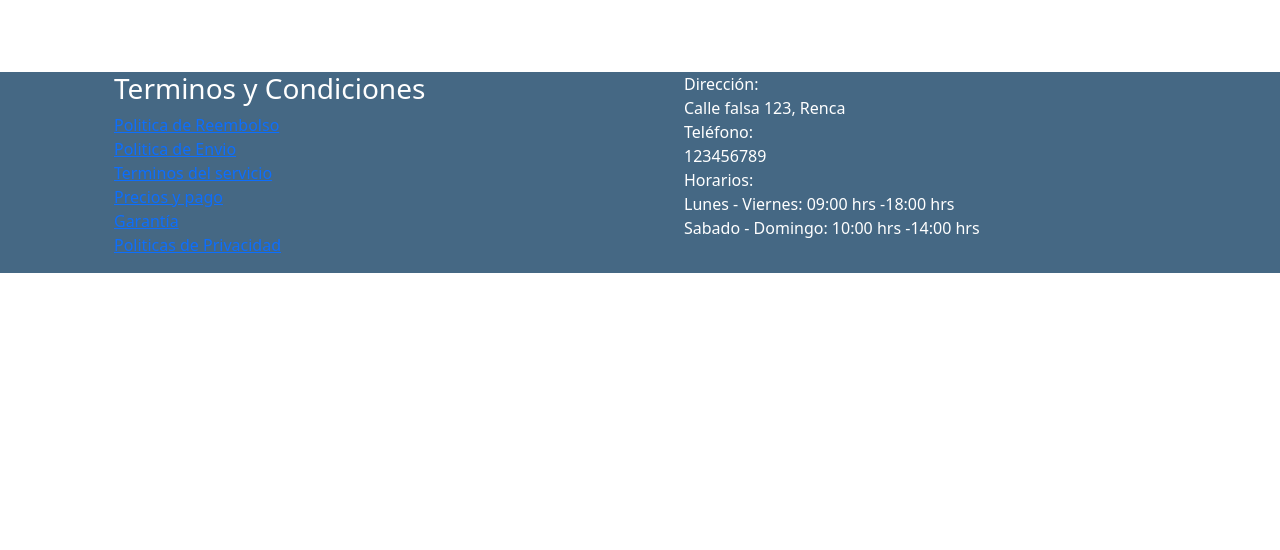
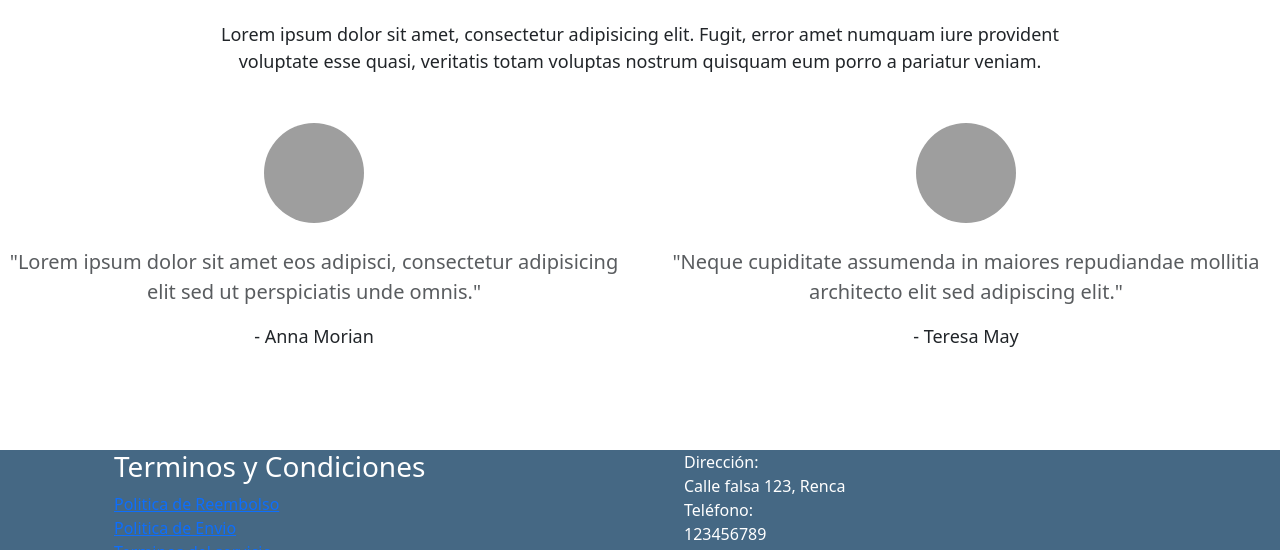
Before and after one commit to IsaakCov/proyectoIntegradorTallerDiseno, a plain HTML site: page index.html in a window 1280 px wide. Shown: the part 2675-3225 px from the top of the page. Before the commit the page ends 2948 px from the top, so only its background shows below. Drawn offline with nearby package versions, Linux system fonts and the light colour scheme; grey boxes are pictures that could not be loaded.

Commit message:
terminando actividades del dia

```diff
--- a/index.html
+++ b/index.html
@@ -179,11 +179,6 @@
         </div>
     </section>
 
-    <section>
-        <div class="container">
-            <h1>Testimonios</h1>
-        </div>
-    </section>
 
     <section>
         <div class="container mt-4 border bg-light shadow" id="cont">
@@ -241,7 +236,43 @@
 
     </section>
 
+    <section>
+      <div class="row d-flex justify-content-center mt-5">
+        <div class="col-md-10 col-xl-8 text-center">
+          <h3 class="mb-4">Testimonios</h3>
+          <p class="mb-4 pb-2 mb-md-5 pb-md-0">
+            Lorem ipsum dolor sit amet, consectetur adipisicing elit. Fugit, error amet
+            numquam iure provident voluptate esse quasi, veritatis totam voluptas nostrum
+            quisquam eum porro a pariatur veniam.
+          </p>
+        </div>
+      </div>
 
+      <div class="row text-center">
+        <div class="col-md-6 mb-4 mb-md-0">
+          <div class="d-flex justify-content-center mb-4">
+            <img src="https://mdbcdn.b-cdn.net/img/Photos/Avatars/img%20(22).webp"
+              class="rounded-circle shadow-1-strong" width="100" height="100" />
+          </div>
+          <p class="lead my-3 text-muted">
+            "Lorem ipsum dolor sit amet eos adipisci, consectetur adipisicing elit sed ut
+            perspiciatis unde omnis."
+          </p>
+          <p class="font-italic font-weight-normal mb-0">- Anna Morian</p>
+        </div>
+        <div class="col-md-6 mb-0">
+          <div class="d-flex justify-content-center mb-4">
+            <img src="https://mdbcdn.b-cdn.net/img/Photos/Avatars/img%20(19).webp"
+              class="rounded-circle shadow-1-strong" width="100" height="100" />
+          </div>
+          <p class="lead my-3 text-muted">
+            "Neque cupiditate assumenda in maiores repudiandae mollitia architecto elit sed
+            adipiscing elit."
+          </p>
+          <p class="font-italic font-weight-normal mb-0">- Teresa May</p>
+        </div>
+      </div>
+    </section>
 
 
 
```
